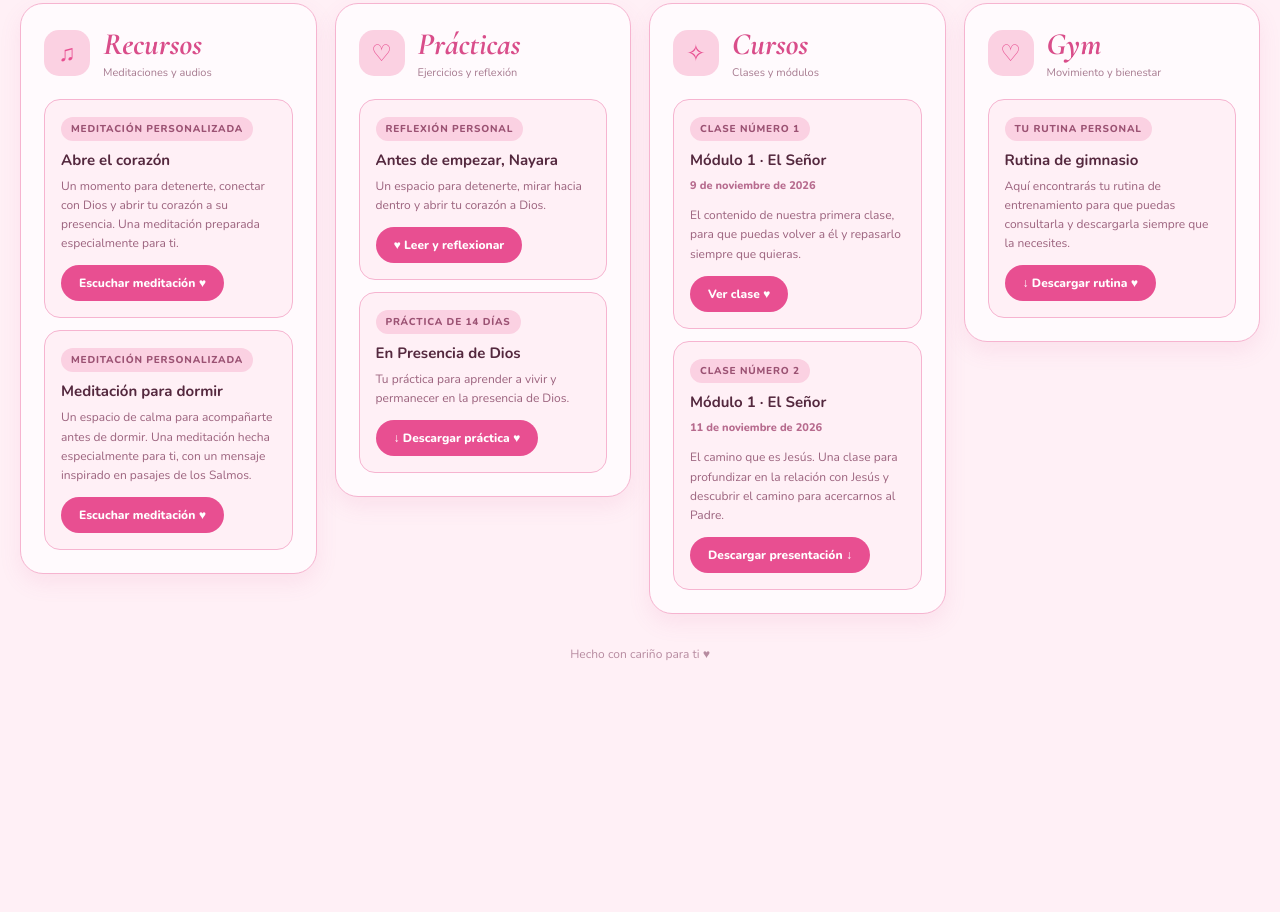
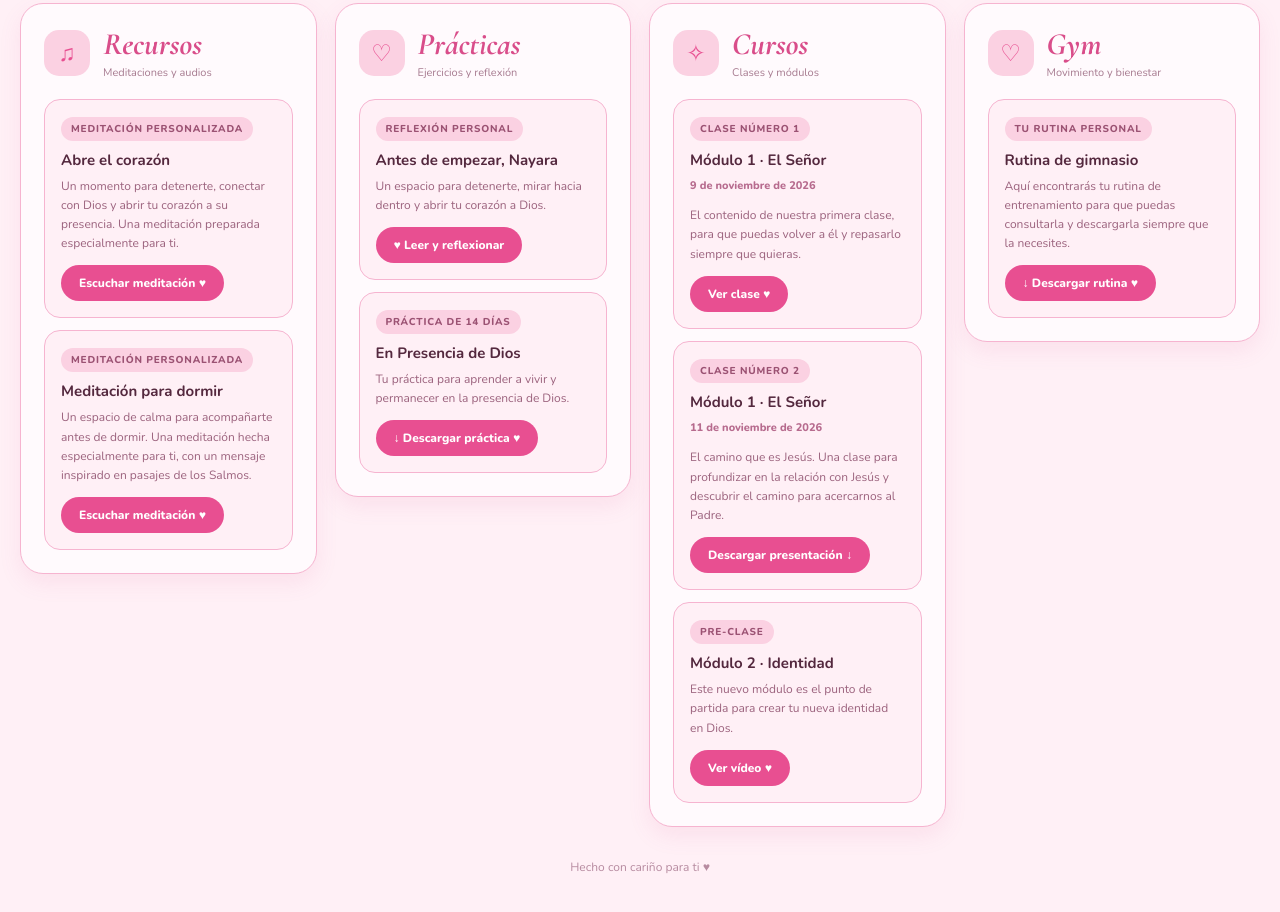
Before and after one commit to aquiestadiosbymara/nayara-1a, a plain HTML site: page index.html in a window 1280 px wide. Shown: the part 284-1196 px from the top of the page. Before the commit the page ends 1006 px from the top, so only its background shows below. Drawn offline with nearby package versions, Linux system fonts and the light colour scheme.

Commit message:
Add new section for Módulo 2 · Identidad
Added a new section for 'Módulo 2 · Identidad' with a description and a video link.

```diff
--- a/index.html
+++ b/index.html
@@ -407,7 +407,24 @@ h2 {
         Descargar presentación ↓
     </a>
 </div>
+<div class="elemento">
+    <span class="etiqueta">PRE-CLASE</span>
 
+    <h3>Módulo 2 · Identidad</h3>
+
+    <p>
+        Este nuevo módulo es el punto de partida
+        para crear tu nueva identidad en Dios.
+    </p>
+
+    <a
+        href="https://www.youtube.com/watch?v=lnwrQSyHtDE"
+        target="_blank"
+        rel="noopener noreferrer"
+        class="boton">
+        Ver vídeo ♥
+    </a>
+</div>
     </section>
 
 
```
